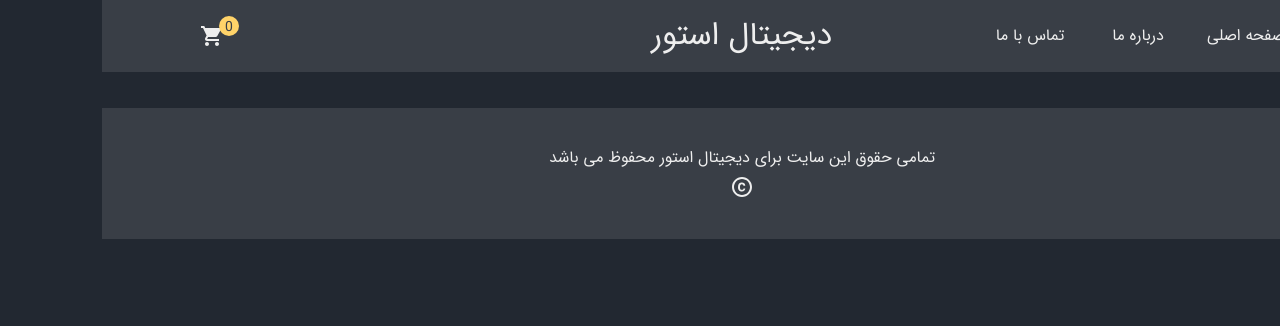
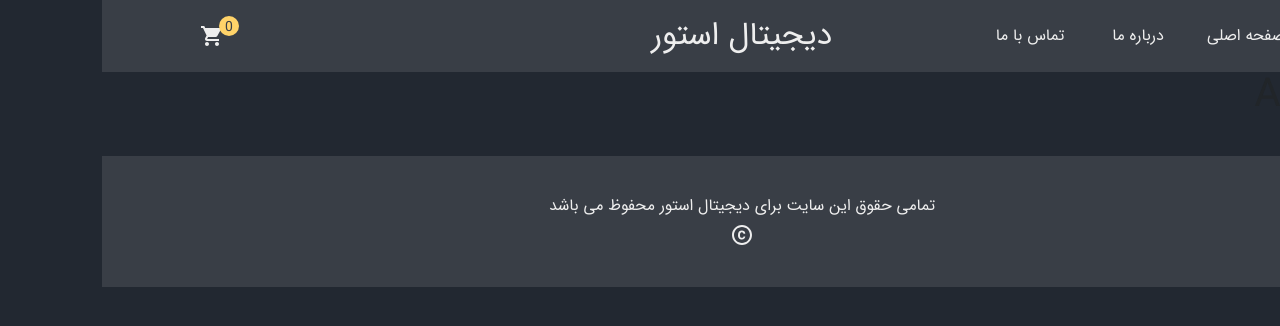
Before and after one commit to amir-jamshidi/digital-shop, a React (Vite) app: page /all-products in a window 1280 px wide. Shown: the top 326 px of the page. Built offline with nearby package versions, Linux system fonts and the light colour scheme; no server answers.

Commit message:
feat : Create All Products Page : AllProducts.jsx

```diff
--- /dev/null
+++ b/src/Pages/AllProducts.jsx
@@ -0,0 +1,7 @@
+const AllProducts = ()=>{
+    return(
+        <h1>All</h1>
+    )
+}
+
+export default AllProducts;
--- a/src/Pages/index.js
+++ b/src/Pages/index.js
@@ -4,3 +4,4 @@
 export {default as About} from './About'
 export {default as Contact} from './Contact'
 export {default as SearchProduct} from './SearchProduct'
+export {default as AllProducts} from './AllProducts'
--- a/src/routes.jsx
+++ b/src/routes.jsx
@@ -1,4 +1,4 @@
-import { Home, About, Contact, Cart, Product, SearchProduct } from "./Pages";
+import { Home, About, Contact, Cart, Product, SearchProduct , AllProducts } from "./Pages";
 
 const getRoutes = () => {
   const routes = [
@@ -6,6 +6,7 @@
     { path: "/cart", element: <Cart /> },
     { path: "/about", element: <About /> },
     { path: "/contact", element: <Contact /> },
+    { path: "/all-products", element: <AllProducts /> },
     { path: "/product/:productID", element: <Product /> },
     { path: "/search/:productName", element: <SearchProduct /> },
   ];
```
